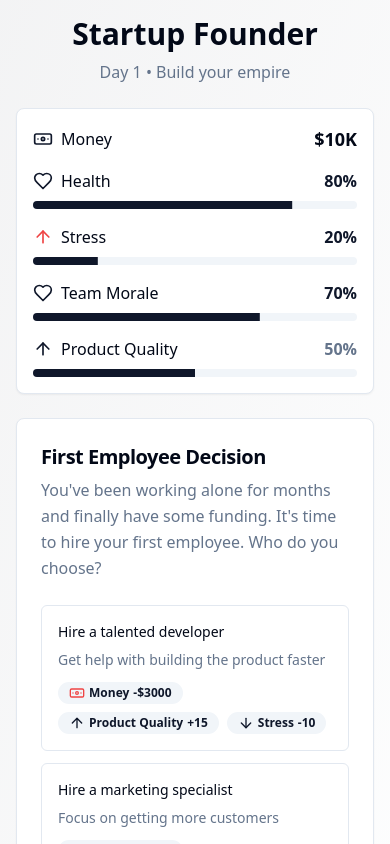
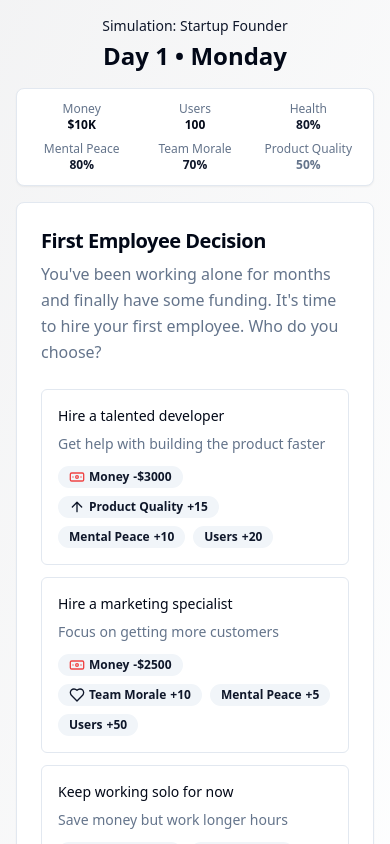
Before and after one commit to yuvrajsarda-udemy/decision-simulation-game, a React (Vite) app: page / in a window 390 px wide. Shown: the top 844 px of the page. Built offline with nearby package versions, Linux system fonts and the light colour scheme.

Commit message:
Refactor: Improve layout and add new features
- Improved mobile layout with a better hierarchy.
- Changed stress to mental peace and added number of users metric.
- Added more screen variety.

```diff
--- /dev/null
+++ b/src/components/EventScreen.tsx
@@ -0,0 +1,32 @@
+import { Card, CardContent, CardDescription, CardHeader, CardTitle } from '@/components/ui/card';
+import { Button } from '@/components/ui/button';
+
+interface EventScreenProps {
+  onContinue: () => void;
+}
+
+export const EventScreen = ({ onContinue }: EventScreenProps) => {
+  const events = [
+    "A major tech blog wants to feature your startup!",
+    "Your competitor just raised $2M in funding.",
+    "A key team member is considering leaving.",
+    "You received positive feedback from early users.",
+    "Server costs are increasing due to growth."
+  ];
+
+  const randomEvent = events[Math.floor(Math.random() * events.length)];
+
+  return (
+    <Card>
+      <CardHeader>
+        <CardTitle>📰 Breaking News</CardTitle>
+        <CardDescription>{randomEvent}</CardDescription>
+      </CardHeader>
+      <CardContent>
+        <Button onClick={onContinue} className="w-full">
+          Continue
+        </Button>
+      </CardContent>
+    </Card>
+  );
+};
--- a/src/components/GameStats.tsx
+++ b/src/components/GameStats.tsx
@@ -30,71 +30,31 @@ export const GameStats = ({ gameState }: GameStatsProps) => {
   };
 
   return (
-    <Card className="p-4 mb-6">
-      <div className="space-y-4">
-        {/* Money */}
-        <div className="flex items-center justify-between">
-          <div className="flex items-center gap-2">
-            <Banknote className="w-5 h-5 text-primary" />
-            <span className="font-medium">Money</span>
-          </div>
-          <span className="text-lg font-bold">{formatMoney(gameState.money)}</span>
+    <Card className="p-3 mb-4">
+      <div className="grid grid-cols-3 gap-2 text-xs">
+        <div className="text-center">
+          <div className="text-xs text-muted-foreground">Money</div>
+          <div className="font-bold">{formatMoney(gameState.money)}</div>
         </div>
-
-        {/* Health */}
-        <div className="space-y-2">
-          <div className="flex items-center justify-between">
-            <div className="flex items-center gap-2">
-              <Heart className="w-5 h-5 text-primary" />
-              <span className="font-medium">Health</span>
-            </div>
-            <span className={`font-semibold ${getStatColor(gameState.health)}`}>
-              {gameState.health}%
-            </span>
-          </div>
-          <Progress value={gameState.health} className="h-2" />
+        <div className="text-center">
+          <div className="text-xs text-muted-foreground">Users</div>
+          <div className="font-bold">{gameState.users.toLocaleString()}</div>
         </div>
-
-        {/* Stress */}
-        <div className="space-y-2">
-          <div className="flex items-center justify-between">
-            <div className="flex items-center gap-2">
-              <ArrowUp className="w-5 h-5 text-destructive" />
-              <span className="font-medium">Stress</span>
-            </div>
-            <span className={`font-semibold ${getStatColor(gameState.stress, true)}`}>
-              {gameState.stress}%
-            </span>
-          </div>
-          <Progress value={gameState.stress} className="h-2" />
+        <div className="text-center">
+          <div className="text-xs text-muted-foreground">Health</div>
+          <div className={`font-bold ${getStatColor(gameState.health)}`}>{gameState.health}%</div>
         </div>
-
-        {/* Team Morale */}
-        <div className="space-y-2">
-          <div className="flex items-center justify-between">
-            <div className="flex items-center gap-2">
-              <Heart className="w-5 h-5 text-primary" />
-              <span className="font-medium">Team Morale</span>
-            </div>
-            <span className={`font-semibold ${getStatColor(gameState.teamMorale)}`}>
-              {gameState.teamMorale}%
-            </span>
-          </div>
-          <Progress value={gameState.teamMorale} className="h-2" />
+        <div className="text-center">
+          <div className="text-xs text-muted-foreground">Mental Peace</div>
+          <div className={`font-bold ${getStatColor(gameState.mentalPeace)}`}>{gameState.mentalPeace}%</div>
         </div>
-
-        {/* Product Quality */}
-        <div className="space-y-2">
-          <div className="flex items-center justify-between">
-            <div className="flex items-center gap-2">
-              <ArrowUp className="w-5 h-5 text-primary" />
-              <span className="font-medium">Product Quality</span>
-            </div>
-            <span className={`font-semibold ${getStatColor(gameState.productQuality)}`}>
-              {gameState.productQuality}%
-            </span>
-          </div>
-          <Progress value={gameState.productQuality} className="h-2" />
+        <div className="text-center">
+          <div className="text-xs text-muted-foreground">Team Morale</div>
+          <div className={`font-bold ${getStatColor(gameState.teamMorale)}`}>{gameState.teamMorale}%</div>
+        </div>
+        <div className="text-center">
+          <div className="text-xs text-muted-foreground">Product Quality</div>
+          <div className={`font-bold ${getStatColor(gameState.productQuality)}`}>{gameState.productQuality}%</div>
         </div>
       </div>
     </Card>
--- /dev/null
+++ b/src/components/StatusScreen.tsx
@@ -0,0 +1,32 @@
+import { Card, CardContent, CardDescription, CardHeader, CardTitle } from '@/components/ui/card';
+import { Button } from '@/components/ui/button';
+import { GameState } from '@/types/game';
+
+interface StatusScreenProps {
+  gameState: GameState;
+  onContinue: () => void;
+}
+
+export const StatusScreen = ({ gameState, onContinue }: StatusScreenProps) => {
+  const getStatusMessage = () => {
+    if (gameState.users > 500) return "🚀 Your user base is growing rapidly!";
+    if (gameState.money > 50000) return "💰 Funding situation is looking good.";
+    if (gameState.productQuality > 80) return "⭐ Your product quality is excellent!";
+    if (gameState.teamMorale > 80) return "😊 Team morale is at an all-time high.";
+    return "📊 Things are progressing steadily.";
+  };
+
+  return (
+    <Card>
+      <CardHeader>
+        <CardTitle>📈 Status Update</CardTitle>
+        <CardDescription>{getStatusMessage()}</CardDescription>
+      </CardHeader>
+      <CardContent>
+        <Button onClick={onContinue} className="w-full">
+          Continue
+        </Button>
+      </CardContent>
+    </Card>
+  );
+};
--- /dev/null
+++ b/src/components/SummaryScreen.tsx
@@ -0,0 +1,30 @@
+import { Card, CardContent, CardDescription, CardHeader, CardTitle } from '@/components/ui/card';
+import { Button } from '@/components/ui/button';
+import { GameState } from '@/types/game';
+
+interface SummaryScreenProps {
+  gameState: GameState;
+  onContinue: () => void;
+}
+
+export const SummaryScreen = ({ gameState, onContinue }: SummaryScreenProps) => {
+  return (
+    <Card>
+      <CardHeader>
+        <CardTitle>📊 Weekly Summary</CardTitle>
+        <CardDescription>Here's how your startup performed this week</CardDescription>
+      </CardHeader>
+      <CardContent className="space-y-4">
+        <div className="grid grid-cols-2 gap-4 text-sm">
+          <div>💰 Money: ${gameState.money.toLocaleString()}</div>
+          <div>👥 Users: {gameState.users.toLocaleString()}</div>
+          <div>❤️ Health: {gameState.health}%</div>
+          <div>🧘 Mental Peace: {gameState.mentalPeace}%</div>
+        </div>
+        <Button onClick={onContinue} className="w-full">
+          Continue to Next Week
+        </Button>
+      </CardContent>
+    </Card>
+  );
+};
--- a/src/data/scenarios.ts
+++ b/src/data/scenarios.ts
@@ -9,17 +9,17 @@ export const scenarios: Scenario[] = [
       {
         text: "Hire a talented developer",
         description: "Get help with building the product faster",
-        effects: { money: -3000, productQuality: 15, stress: -10 }
+        effects: { money: -3000, productQuality: 15, mentalPeace: 10, users: 20 }
       },
       {
         text: "Hire a marketing specialist",
         description: "Focus on getting more customers",
-        effects: { money: -2500, teamMorale: 10, stress: -5 }
+        effects: { money: -2500, teamMorale: 10, mentalPeace: 5, users: 50 }
       },
       {
         text: "Keep working solo for now",
         description: "Save money but work longer hours",
-        effects: { money: 0, stress: 15, health: -10 }
+        effects: { money: 0, mentalPeace: -15, health: -10 }
       }
     ]
   },
@@ -31,17 +31,17 @@ export const scenarios: Scenario[] = [
       {
         text: "Take the meeting",
         description: "Secure funding but delay launch",
-        effects: { money: 50000, stress: 10, productQuality: -5 }
+        effects: { money: 50000, mentalPeace: -10, productQuality: -5 }
       },
       {
         text: "Focus on launch instead",
         description: "Perfect your product launch timing",
-        effects: { productQuality: 10, teamMorale: 10, stress: 5 }
+        effects: { productQuality: 10, teamMorale: 10, mentalPeace: -5, users: 100 }
       },
       {
         text: "Try to do both",
         description: "Risky but potentially rewarding",
-        effects: { money: 25000, stress: 20, health: -15 }
+        effects: { money: 25000, mentalPeace: -20, health: -15, users: 50 }
       }
     ]
   },
@@ -53,17 +53,17 @@ export const scenarios: Scenario[] = [
       {
         text: "Hire emergency consultants",
         description: "Quick fix but expensive",
-        effects: { money: -8000, productQuality: 20, stress: 10 }
+        effects: { money: -8000, productQuality: 20, mentalPeace: -10 }
       },
       {
         text: "Fix it yourself overnight",
         description: "Save money but risk your health",
-        effects: { money: 0, health: -20, stress: 25, productQuality: 10 }
+        effects: { money: 0, health: -20, mentalPeace: -25, productQuality: 10 }
       },
       {
         text: "Be transparent with customers",
         description: "Honest approach, may retain trust",
-        effects: { teamMorale: 15, stress: 15, productQuality: 5 }
+        effects: { teamMorale: 15, mentalPeace: -15, productQuality: 5, users: -20 }
       }
     ]
   },
@@ -75,17 +75,17 @@ export const scenarios: Scenario[] = [
       {
         text: "Rush to add their features",
         description: "Stay competitive but compromise quality",
-        effects: { productQuality: -10, stress: 20, teamMorale: -10 }
+        effects: { productQuality: -10, mentalPeace: -20, teamMorale: -10 }
       },
       {
         text: "Focus on your unique strengths",
         description: "Differentiate rather than copy",
-        effects: { productQuality: 15, teamMorale: 10, stress: 5 }
+        effects: { productQuality: 15, teamMorale: 10, mentalPeace: -5, users: 30 }
       },
       {
         text: "Lower your prices to compete",
         description: "Aggressive pricing strategy",
-        effects: { money: -5000, teamMorale: -5, stress: 10 }
+        effects: { money: -5000, teamMorale: -5, mentalPeace: -10, users: 80 }
       }
     ]
   },
@@ -97,17 +97,17 @@ export const scenarios: Scenario[] = [
       {
         text: "Mandate time off and hire more people",
         description: "Expensive but necessary for long-term health",
-        effects: { money: -10000, teamMorale: 25, stress: -15, health: 10 }
+        effects: { money: -10000, teamMorale: 25, mentalPeace: 15, health: 10 }
       },
       {
         text: "Push through the critical launch",
         description: "Risk losing team members but meet deadlines",
-        effects: { teamMorale: -20, stress: 20, productQuality: 10, health: -10 }
+        effects: { teamMorale: -20, mentalPeace: -20, productQuality: 10, health: -10, users: 150 }
       },
       {
         text: "Reduce scope and set realistic goals",
         description: "Compromise on features but protect the team",
-        effects: { teamMorale: 15, stress: -10, productQuality: -5 }
+        effects: { teamMorale: 15, mentalPeace: 10, productQuality: -5 }
       }
     ]
   },
@@ -119,17 +119,17 @@ export const scenarios: Scenario[] = [
       {
         text: "Accept and build custom features",
         description: "Huge revenue but may neglect other customers",
-        effects: { money: 75000, stress: 15, teamMorale: -10, productQuality: -5 }
+        effects: { money: 75000, mentalPeace: -15, teamMorale: -10, productQuality: -5, users: -30 }
       },
       {
         text: "Decline and focus on core product",
         description: "Stay true to your vision",
-        effects: { productQuality: 15, teamMorale: 10, stress: -5 }
+        effects: { productQuality: 15, teamMorale: 10, mentalPeace: 5, users: 40 }
       },
       {
         text: "Negotiate a partnership deal",
         description: "Find a middle ground solution",
-        effects: { money: 30000, teamMorale: 5, stress: 10, productQuality: 5 }
+        effects: { money: 30000, teamMorale: 5, mentalPeace: -10, productQuality: 5, users: 20 }
       }
     ]
   },
@@ -141,17 +141,17 @@ export const scenarios: Scenario[] = [
       {
         text: "Invest heavily in infrastructure",
         description: "Expensive but necessary for stability",
-        effects: { money: -25000, productQuality: 20, stress: 10 }
+        effects: { money: -25000, productQuality: 20, mentalPeace: -10, users: 200 }
       },
       {
         text: "Hire more support staff",
         description: "Address customer complaints directly",
-        effects: { money: -8000, teamMorale: 10, stress: 5 }
+        effects: { money: -8000, teamMorale: 10, mentalPeace: -5, users: 100 }
       },
       {
         text: "Implement usage limits",
         description: "Control growth while you catch up",
-        effects: { stress: -10, teamMorale: -5, productQuality: 5 }
+        effects: { mentalPeace: 10, teamMorale: -5, productQuality: 5, users: -50 }
       }
     ]
   },
@@ -163,17 +163,17 @@ export const scenarios: Scenario[] = [
       {
         text: "Accept VC funding ($200k for 25%)",
         description: "Big money but high expectations",
-        effects: { money: 200000, stress: 20, teamMorale: 10 }
+        effects: { money: 200000, mentalPeace: -20, teamMorale: 10 }
       },
       {
         text: "Take angel investment ($75k for 10%)",
         description: "Moderate funding with mentorship",
-        effects: { money: 75000, stress: 5, teamMorale: 15, productQuality: 10 }
+        effects: { money: 75000, mentalPeace: -5, teamMorale: 15, productQuality: 10 }
       },
       {
         text: "Bootstrap and maintain control",
         description: "Keep equity but limited resources",
-        effects: { stress: 15, teamMorale: 20, health: -10 }
+        effects: { mentalPeace: -15, teamMorale: 20, health: -10 }
       }
     ]
   },
@@ -185,17 +185,17 @@ export const scenarios: Scenario[] = [
       {
         text: "Pivot to the new direction",
         description: "Follow the data but restart development",
-        effects: { productQuality: -15, teamMorale: -10, stress: 20 }
+        effects: { productQuality: -15, teamMorale: -10, mentalPeace: -20, users: 200 }
       },
       {
         text: "Stick to original vision",
         description: "Trust your instincts over data",
-        effects: { teamMorale: 10, stress: -5, productQuality: 5 }
+        effects: { teamMorale: 10, mentalPeace: 5, productQuality: 5, users: -20 }
       },
       {
         text: "Build features for both use cases",
         description: "Try to serve everyone but risk complexity",
-        effects: { money: -5000, stress: 15, productQuality: -10 }
+        effects: { money: -5000, mentalPeace: -15, productQuality: -10, users: 80 }
       }
     ]
   },
@@ -207,17 +207,17 @@ export const scenarios: Scenario[] = [
       {
         text: "Accept the acquisition",
         description: "Secure exit but give up on bigger dreams",
-        effects: { money: 500000, stress: -20, health: 20 }
+        effects: { money: 500000, mentalPeace: 20, health: 20 }
       },
       {
         text: "Decline and keep building",
         description: "Bet on yourself for bigger success",
-        effects: { stress: 10, teamMorale: 15, productQuality: 10 }
+        effects: { mentalPeace: -10, teamMorale: 15, productQuality: 10, users: 100 }
       },
       {
         text: "Negotiate for better terms",
         description: "Try to get more value",
-        effects: { money: 100000, stress: 15, teamMorale: 5 }
+        effects: { money: 100000, mentalPeace: -15, teamMorale: 5, users: 20 }
       }
     ]
   }
--- a/src/pages/Index.tsx
+++ b/src/pages/Index.tsx
@@ -2,21 +2,27 @@ import { useState, useEffect } from 'react';
 import { GameStats } from '@/components/GameStats';
 import { DecisionCard } from '@/components/DecisionCard';
 import { GameOver } from '@/components/GameOver';
+import { EventScreen } from '@/components/EventScreen';
+import { StatusScreen } from '@/components/StatusScreen';
+import { SummaryScreen } from '@/components/SummaryScreen';
 import { scenarios } from '@/data/scenarios';
-import { GameState, Decision } from '@/types/game';
+import { GameState, Decision, ScreenType } from '@/types/game';
 
 const Index = () => {
   const [gameState, setGameState] = useState<GameState>({
     money: 10000,
     health: 80,
-    stress: 20,
+    mentalPeace: 80,
     teamMorale: 70,
     productQuality: 50,
+    users: 100,
     day: 1,
     currentScenario: 0,
     gameOver: false,
     endReason: ''
   });
+
+  const [currentScreen, setCurrentScreen] = useState<ScreenType>('decision');
 
   // Load game state from session storage
   useEffect(() => {
@@ -37,13 +43,18 @@ const Index = () => {
     // Apply decision effects
     newState.money += decision.effects.money || 0;
     newState.health += decision.effects.health || 0;
-    newState.stress += decision.effects.stress || 0;
+    newState.mentalPeace += decision.effects.mentalPeace || 0;
     newState.teamMorale += decision.effects.teamMorale || 0;
     newState.productQuality += decision.effects.productQuality || 0;
+    newState.users += decision.effects.users || 0;
 
     // Advance day and scenario
     newState.day += 1;
     newState.currentScenario = (newState.currentScenario + 1) % scenarios.length;
+
+    // Determine next screen type
+    const nextScreen = determineNextScreen(newState.day);
+    setCurrentScreen(nextScreen);
 
     // Check game over conditions
     if (newState.money <= 0) {
@@ -52,7 +63,7 @@ const Index = () => {
     } else if (newState.health <= 0) {
       newState.gameOver = true;
       newState.endReason = 'Your health deteriorated and you had to step down as CEO.';
-    } else if (newState.stress >= 100) {
+    } else if (newState.mentalPeace <= 0) {
       newState.gameOver = true;
       newState.endReason = 'The stress became too much and you burned out.';
     } else if (newState.teamMorale <= 0) {
@@ -66,57 +77,103 @@ const Index = () => {
     // Keep stats within bounds
     newState.money = Math.max(0, newState.money);
     newState.health = Math.max(0, Math.min(100, newState.health));
-    newState.stress = Math.max(0, Math.min(100, newState.stress));
+    newState.mentalPeace = Math.max(0, Math.min(100, newState.mentalPeace));
     newState.teamMorale = Math.max(0, Math.min(100, newState.teamMorale));
     newState.productQuality = Math.max(0, Math.min(100, newState.productQuality));
+    newState.users = Math.max(0, newState.users);
 
     setGameState(newState);
+  };
+
+  const determineNextScreen = (day: number): ScreenType => {
+    if (day % 7 === 0) return 'summary'; // Weekly summary
+    if (day % 5 === 0) return 'event'; // Random events
+    if (day % 3 === 0) return 'status'; // Status updates
+    return 'decision'; // Default to decision
   };
 
   const restartGame = () => {
     const newState: GameState = {
       money: 10000,
       health: 80,
-      stress: 20,
+      mentalPeace: 80,
       teamMorale: 70,
       productQuality: 50,
+      users: 100,
       day: 1,
       currentScenario: 0,
       gameOver: false,
       endReason: ''
     };
     setGameState(newState);
+    setCurrentScreen('decision');
     sessionStorage.removeItem('startupGame');
+  };
+
+  const handleContinue = () => {
+    setCurrentScreen('decision');
   };
 
   const currentScenario = scenarios[gameState.currentScenario];
 
-  return (
-    <div className="min-h-screen bg-gradient-to-br from-primary/5 to-secondary/10 p-4">
-      <div className="max-w-md mx-auto">
-        <div className="text-center mb-6">
-          <h1 className="text-3xl font-bold text-foreground mb-2">
-            Startup Founder
-          </h1>
-          <p className="text-muted-foreground">
-            Day {gameState.day} • Build your empire
-          </p>
-        </div>
+  const getDayName = (day: number) => {
+    const dayNames = ['Monday', 'Tuesday', 'Wednesday', 'Thursday', 'Friday', 'Saturday', 'Sunday'];
+    return dayNames[(day - 1) % 7];
+  };
 
-        <GameStats gameState={gameState} />
+  const renderCurrentScreen = () => {
+    if (gameState.gameOver) {
+      return (
+        <GameOver
+          endReason={gameState.endReason}
+          finalStats={gameState}
+          onRestart={restartGame}
+        />
+      );
+    }
 
-        {gameState.gameOver ? (
-          <GameOver
-            endReason={gameState.endReason}
-            finalStats={gameState}
-            onRestart={restartGame}
-          />
-        ) : (
+    switch (currentScreen) {
+      case 'decision':
+        return (
           <DecisionCard
             scenario={currentScenario}
             onDecision={makeDecision}
           />
-        )}
+        );
+      case 'event':
+        return <EventScreen onContinue={handleContinue} />;
+      case 'status':
+        return <StatusScreen gameState={gameState} onContinue={handleContinue} />;
+      case 'summary':
+        return <SummaryScreen gameState={gameState} onContinue={handleContinue} />;
+      default:
+        return (
+          <DecisionCard
+            scenario={currentScenario}
+            onDecision={makeDecision}
+          />
+        );
+    }
+  };
+
+  return (
+    <div className="min-h-screen bg-gradient-to-br from-primary/5 to-secondary/10 flex flex-col">
+      {/* Header */}
+      <div className="p-4 text-center">
+        <p className="text-sm text-primary font-medium mb-1">Simulation: Startup Founder</p>
+        <h1 className="text-2xl font-bold text-foreground">
+          Day {gameState.day} • {getDayName(gameState.day)}
+        </h1>
+      </div>
+
+      {/* Stats - Compact */}
+      <div className="px-4">
+        <GameStats gameState={gameState} />
+      </div>
+
+      {/* Main Content - 70% of remaining space */}
+      <div className="flex-1 px-4 pb-4">
+        {renderCurrentScreen()}
       </div>
     </div>
   );
```
Also changed, not shown: src/components/GameOver.tsx (+9 -4 lines), src/types/game.ts (+11 -2 lines).
